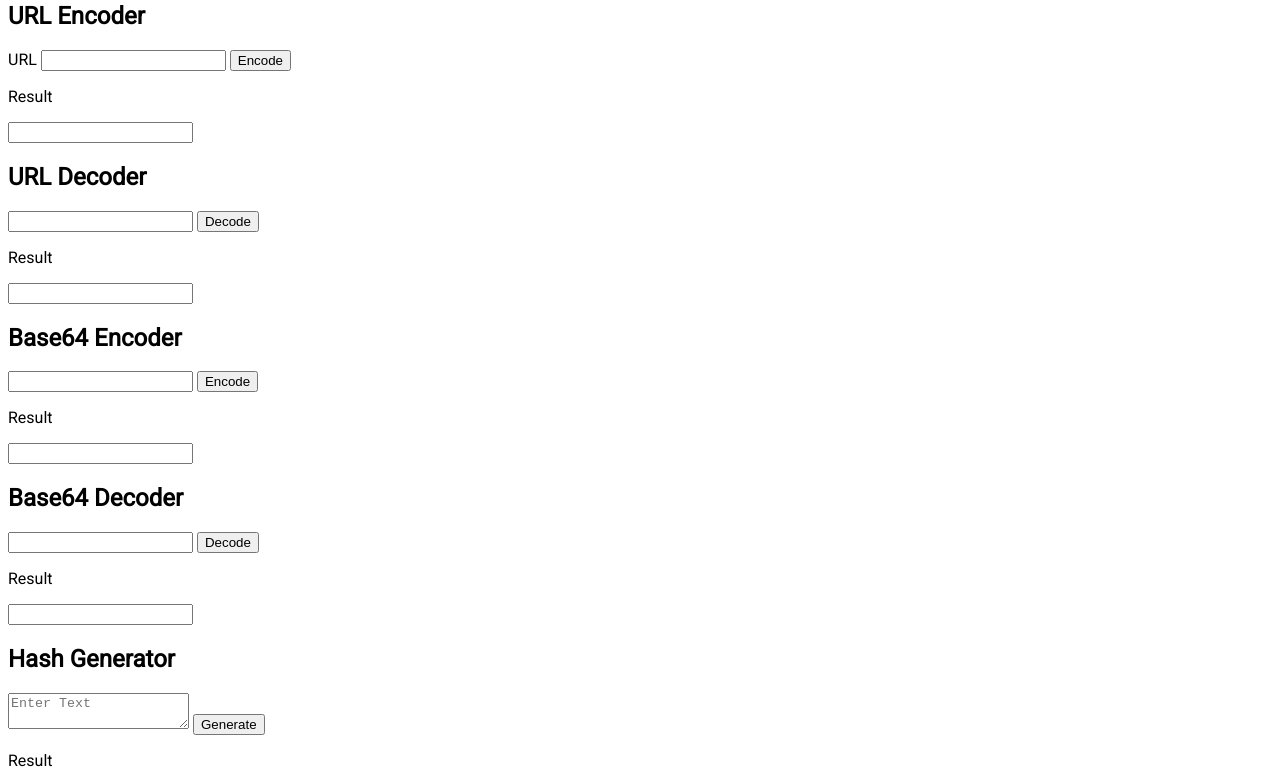
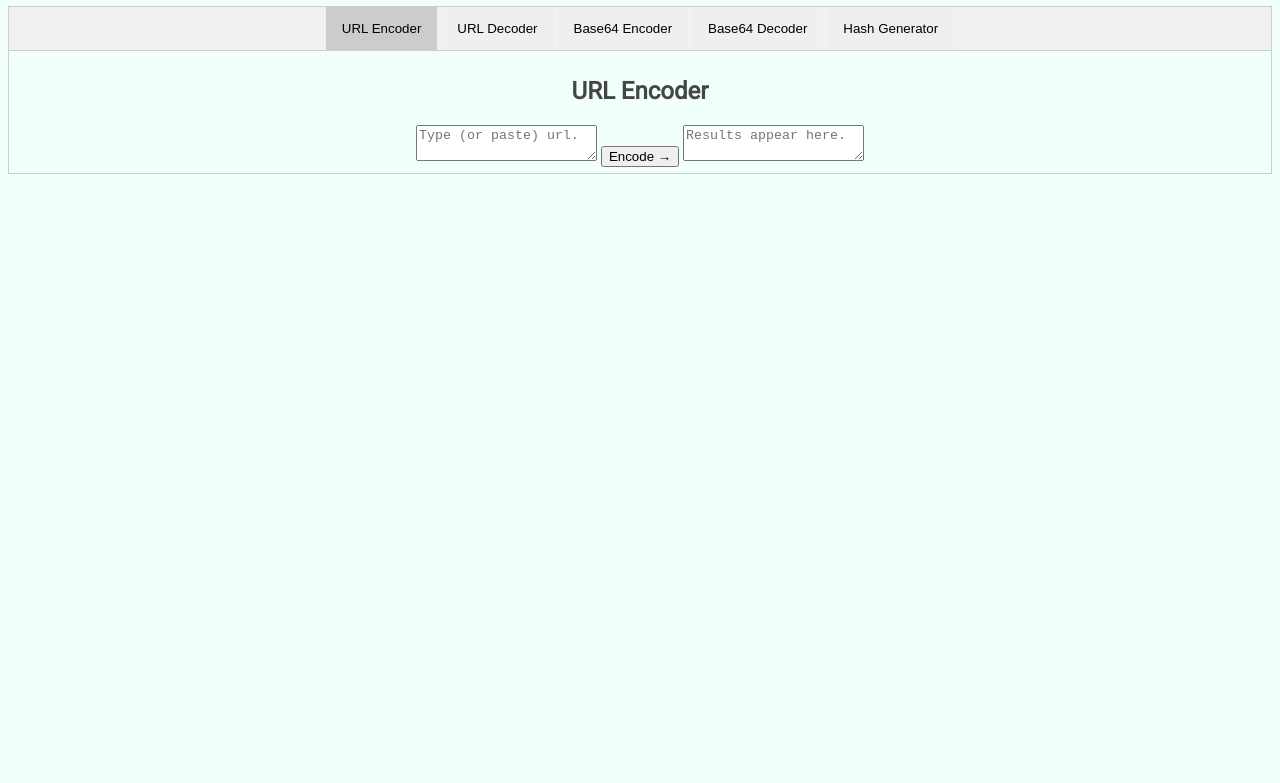
Before and after one commit to vineetvdubey/utility-apps-ui, a website: page apps/encoders-decoders/index.html in a window 1280 px wide. Shown: the part 106-889 px from the top of the page. After the commit the page ends 800 px from the top, so only its background shows below. Drawn offline with nearby package versions, Linux system fonts and the light colour scheme.

Commit message:
added encoder/decoder tabs

```diff
--- a/apps/encoders-decoders/index.html
+++ b/apps/encoders-decoders/index.html
@@ -13,6 +13,7 @@
   <script src="https://cdnjs.cloudflare.com/ajax/libs/crypto-js/4.0.0/crypto-js.min.js"
     integrity="sha512-nOQuvD9nKirvxDdvQ9OMqe2dgapbPB7vYAMrzJihw5m+aNcf0dX53m6YxM4LgA9u8e9eg9QX+/+mPu8kCNpV2A=="
     crossorigin="anonymous"></script>
+  <script src="/resources/js/main.js" defer></script>
   <script src="./script.js" defer></script>
 </head>
 
@@ -30,90 +31,76 @@
   </header>
   <main>
     <h1>Encoders/Decoders</h1>
-    <section>
+    <div class="tab">
+      <button class="tablinks" onclick="openTab(event, 'sec-url-encoder')" id="defaultOpen">URL Encoder</button>
+      <button class="tablinks" onclick="openTab(event, 'sec-url-decoder')">URL Decoder</button>
+      <button class="tablinks" onclick="openTab(event, 'sec-base64-encoder')">Base64 Encoder</button>
+      <button class="tablinks" onclick="openTab(event, 'sec-base64-decoder')">Base64 Decoder</button>
+      <button class="tablinks" onclick="openTab(event, 'sec-hash-generator')">Hash Generator</button>
+    </div>
+    <section id="sec-url-encoder" class="tabcontent">
       <div>
         <h2>URL Encoder</h2>
-        <label for="source-url">URL</label>
-        <input type="text" id="source-url" />
-        <input id="url-encode" type="button" value="Encode">
-      </div>
-      <div>
-        <p>Result</p>
-        <p>
-          <label for="encoded-url"></label>
-          <input type="text" id="encoded-url" value="" readonly />
-        </p>
+        <label for="source-url"></label>
+        <textarea id="source-url" placeholder="Type (or paste) url."></textarea>
+        <input id="url-encode" type="button" value="Encode &rarr;">
+        <label for="encoded-url"></label>
+        <textarea id="encoded-url" value="" placeholder="Results appear here." readonly></textarea>
       </div>
     </section>
-    <section>
+    <section id="sec-url-decoder" class="tabcontent">
       <div>
         <h2>URL Decoder</h2>
         <label for="source-encoded-url"></label>
-        <input type="text" id="source-encoded-url" />
-        <input id="url-decode" type="button" value="Decode">
-      </div>
-      <div>
-        <p>Result</p>
-        <p>
-          <label for="decoded-url"></label>
-          <input type="text" id="decoded-url" value="" readonly />
-        </p>
+        <textarea id="source-encoded-url" placeholder="Type (or paste) encoded url."></textarea>
+        <input id="url-decode" type="button" value="Decode &rarr;">
+        <label for="decoded-url"></label>
+        <textarea id="decoded-url" value="" placeholder="Results appear here." readonly></textarea>
       </div>
     </section>
-    <section>
+    <section id="sec-base64-encoder" class="tabcontent">
       <div>
         <h2>Base64 Encoder</h2>
         <label for="source-str"></label>
-        <input type="text" id="source-str" />
-        <input id="base64-encode" type="button" value="Encode">
-      </div>
-      <div>
-        <p>Result</p>
-        <p>
-          <label for="encoded-str"></label>
-          <input type="text" id="encoded-str" value="" readonly />
-        </p>
+        <textarea id="source-str" placeholder="Type (or paste) content."></textarea>
+        <input id="base64-encode" type="button" value="Encode &rarr;">
+        <label for="encoded-str"></label>
+        <textarea id="encoded-str" value="" placeholder="Results appear here." readonly></textarea>
       </div>
     </section>
-    <section>
+    <section id="sec-base64-decoder" class="tabcontent">
       <div>
         <h2>Base64 Decoder</h2>
         <label for="source-encoded-str"></label>
-        <input type="text" id="source-encoded-str" />
-        <input id="str-decode" type="button" value="Decode">
-      </div>
-      <div>
-        <p>Result</p>
-        <p>
-          <label for="decoded-str"></label>
-          <input type="text" id="decoded-str" value="" readonly />
-        </p>
+        <textarea id="source-encoded-str" placeholder="Type (or paste) encoded content."></textarea>
+        <input id="str-decode" type="button" value="Decode &rarr;">
+        <label for="decoded-str"></label>
+        <textarea id="decoded-str" value="" placeholder="Results appear here." readonly></textarea>
       </div>
     </section>
-    <section>
+    <section id="sec-hash-generator" class="tabcontent">
       <div>
         <h2>Hash Generator</h2>
         <label for="hash-source"></label>
-        <textarea id="hash-source" placeholder="Enter Text"></textarea>
-        <input id="hash-generator" type="button" value="Generate">
+        <textarea id="hash-source" placeholder="Type (or paste) content."></textarea>
+        <input id="hash-generator" type="button" value="Generate &rarr;">
       </div>
       <div>
-        <p>Result</p>
         <p>
           <label for="md5">MD5</label>
-          <textarea type="text" id="md5" value="" readonly></textarea>
+          <textarea type="text" id="md5" value="" placeholder="Results appear here." readonly></textarea>
         </p>
         <p>
           <label for="sha1">SHA-1</label>
-          <textarea type="text" id="sha1" value="" readonly></textarea>
+          <textarea type="text" id="sha1" value="" placeholder="Results appear here." readonly></textarea>
         </p>
         <p>
           <label for="sha256">SHA-256</label>
-          <textarea type="text" id="sha256" value="" readonly></textarea>
+          <textarea type="text" id="sha256" value="" placeholder="Results appear here." readonly></textarea>
         </p>
         <p>
           <label for="sha512">SHA-512</label>
-          <textarea type="text" id="sha512" value="" readonly></textarea>
+          <textarea type="text" id="sha512" value="" placeholder="Results appear here." readonly></textarea>
         </p>
       </div>
     </section>
--- a/resources/css/main.css
+++ b/resources/css/main.css
@@ -1,15 +1,56 @@
 html {
   font-family: 'Roboto', sans-serif;
-  background-color: #ffffff;
-  color: black;
+  background-color: #f1fffa;
+  color: #454545;
+}
+
+h1 {
+  text-align: center;
 }
 
 .nav-style {
-  background-color: red;
+  text-align: center;
 }
 
 .nav-option {
-  color: #000000;
-  text-decoration: none;
-  font-weight: bolder;
+  color: #bb4d00;
+  font-weight: 900;
+  padding: 10px;
+  font-size: 1.2em;
 }
+
+/* Style the tab */
+.tab {
+  overflow: hidden;
+  border: 1px solid #ccc;
+  background-color: #f1f1f1;
+  text-align: center;
+}
+
+/* Style the buttons that are used to open the tab content */
+.tab button {
+  border: none;
+  outline: none;
+  cursor: pointer;
+  padding: 14px 16px;
+  transition: 0.4s;
+}
+
+/* Change background color of buttons on hover */
+.tab button:hover {
+  background-color: #ddd;
+}
+
+/* Create an active/current tablink class */
+.tab button.active {
+  background-color: #ccc;
+}
+
+/* Style the tab content */
+.tabcontent {
+  display: none;
+  padding: 6px 12px;
+  border: 1px solid #ccc;
+  border-top: none;
+  text-align: center;
+}
--- /dev/null
+++ b/resources/js/main.js
@@ -0,0 +1,17 @@
+const openTab = (event, appName) => {
+  // Get all elements with class="tabcontent" and hide them
+  document.querySelectorAll('.tabcontent').forEach((elem) => {
+    elem.style.display = 'none';
+  });
+
+  // Get all elements with class="tablinks" and remove the class "active"
+  document.querySelectorAll('.tablinks').forEach((elem) => {
+    elem.classList.remove('active');
+  });
+
+  // Show the current tab, and add an "active" class to the button that opened the tab
+  document.getElementById(appName).style.display = 'block';
+  event.currentTarget.classList.add('active');
+};
+
+document.querySelector('#defaultOpen').click();
```
Also changed, not shown: .eslintrc.json.
